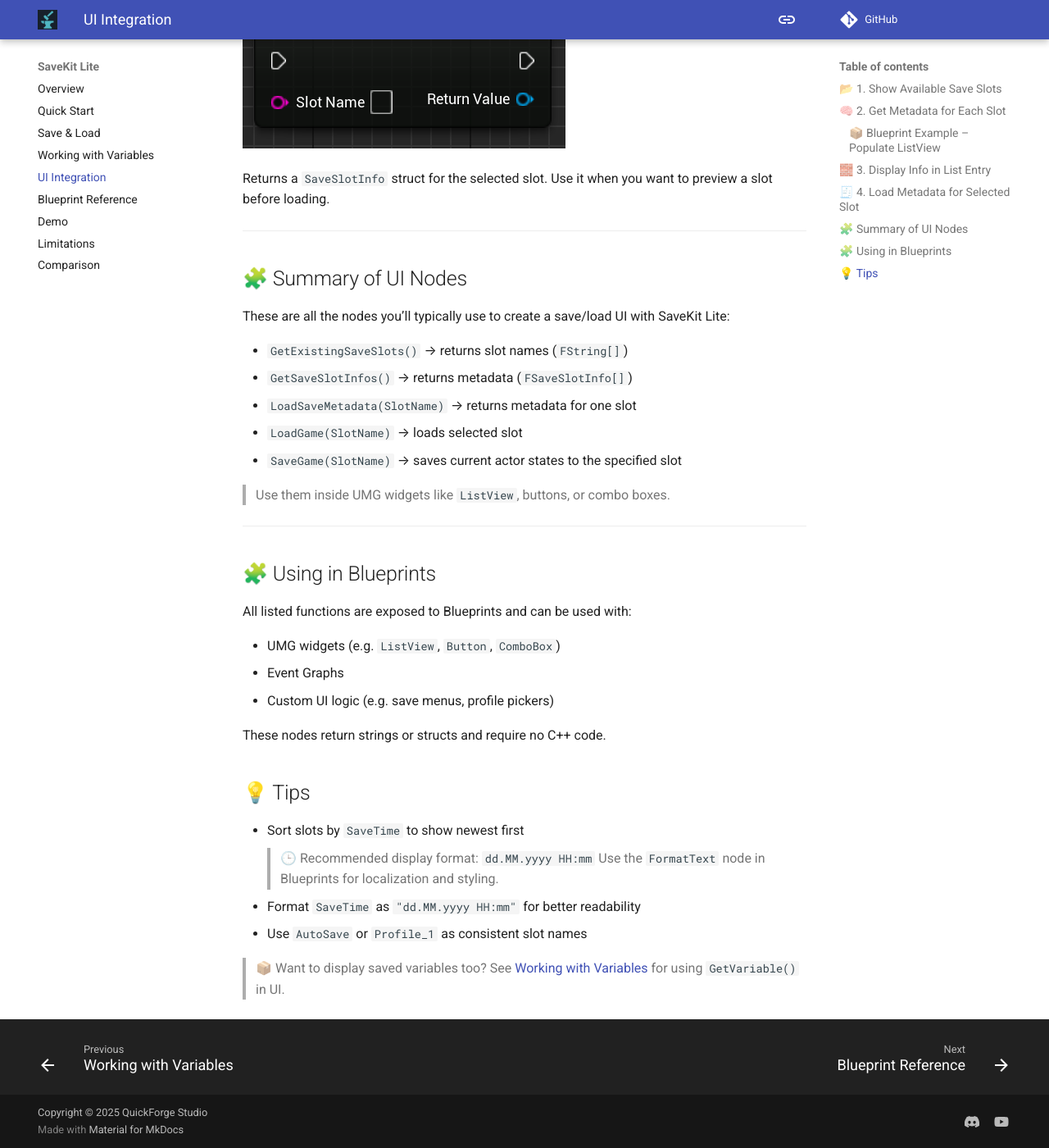
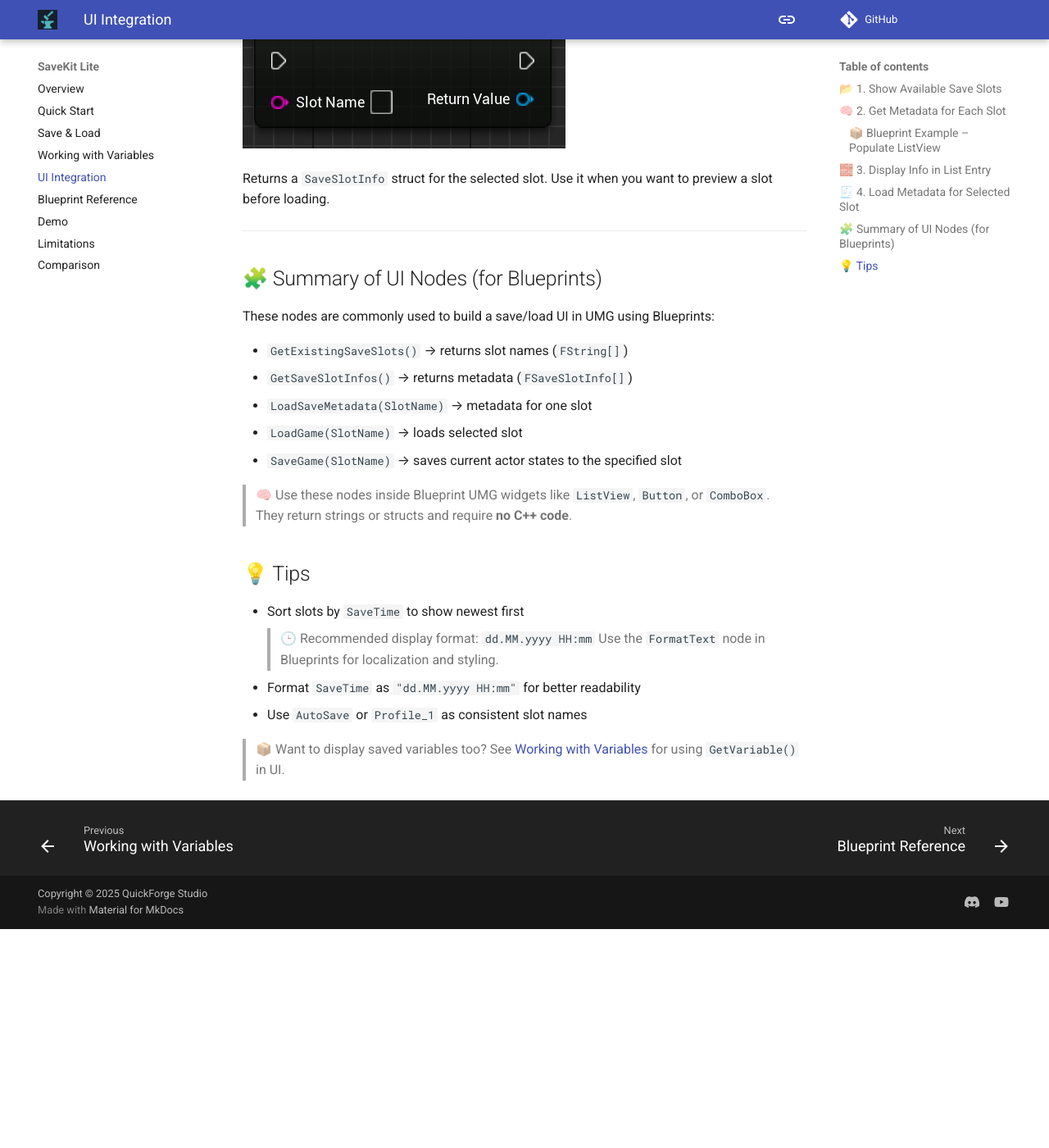
Before and after one commit to george-shilovsky/quickforge-docs, an MkDocs documentation site: the page built from docs/SaveKitLite/ui.md, in a window 1280 px wide and 1400 px high, scrolled down 2753 px. Shown: the whole window at 82% size. Built offline with MkDocs 1.6.1 and Material for MkDocs 9.7.7, drawn with Linux system fonts in a browser that asks for light colours; comment, search, counter and statistics services are not loaded; after the commit the page ends 3886 px from its top, so only the background shows below that.

Commit message:
Update ui.md

```diff
--- a/docs/SaveKitLite/ui.md
+++ b/docs/SaveKitLite/ui.md
@@ -96,29 +96,18 @@ Returns a `SaveSlotInfo` struct for the selected slot. Use it when you want to p
 
 ---
 
-## 🧩 Summary of UI Nodes
+## 🧩 Summary of UI Nodes (for Blueprints)
 
-These are all the nodes you’ll typically use to create a save/load UI with SaveKit Lite:
+These nodes are commonly used to build a save/load UI in UMG using Blueprints:
 
 - `GetExistingSaveSlots()` → returns slot names (`FString[]`)
 - `GetSaveSlotInfos()` → returns metadata (`FSaveSlotInfo[]`)
-- `LoadSaveMetadata(SlotName)` → returns metadata for one slot
+- `LoadSaveMetadata(SlotName)` → metadata for one slot
 - `LoadGame(SlotName)` → loads selected slot
 - `SaveGame(SlotName)` → saves current actor states to the specified slot
 
-> Use them inside UMG widgets like `ListView`, buttons, or combo boxes.
-
----
-
-## 🧩 Using in Blueprints
-
-All listed functions are exposed to Blueprints and can be used with:
-
-- UMG widgets (e.g. `ListView`, `Button`, `ComboBox`)
-- Event Graphs
-- Custom UI logic (e.g. save menus, profile pickers)
-
-These nodes return strings or structs and require no C++ code.
+> 🧠 Use these nodes inside Blueprint UMG widgets like `ListView`, `Button`, or `ComboBox`.
+They return strings or structs and require **no C++ code**.
 
 ## 💡 Tips
 
```
